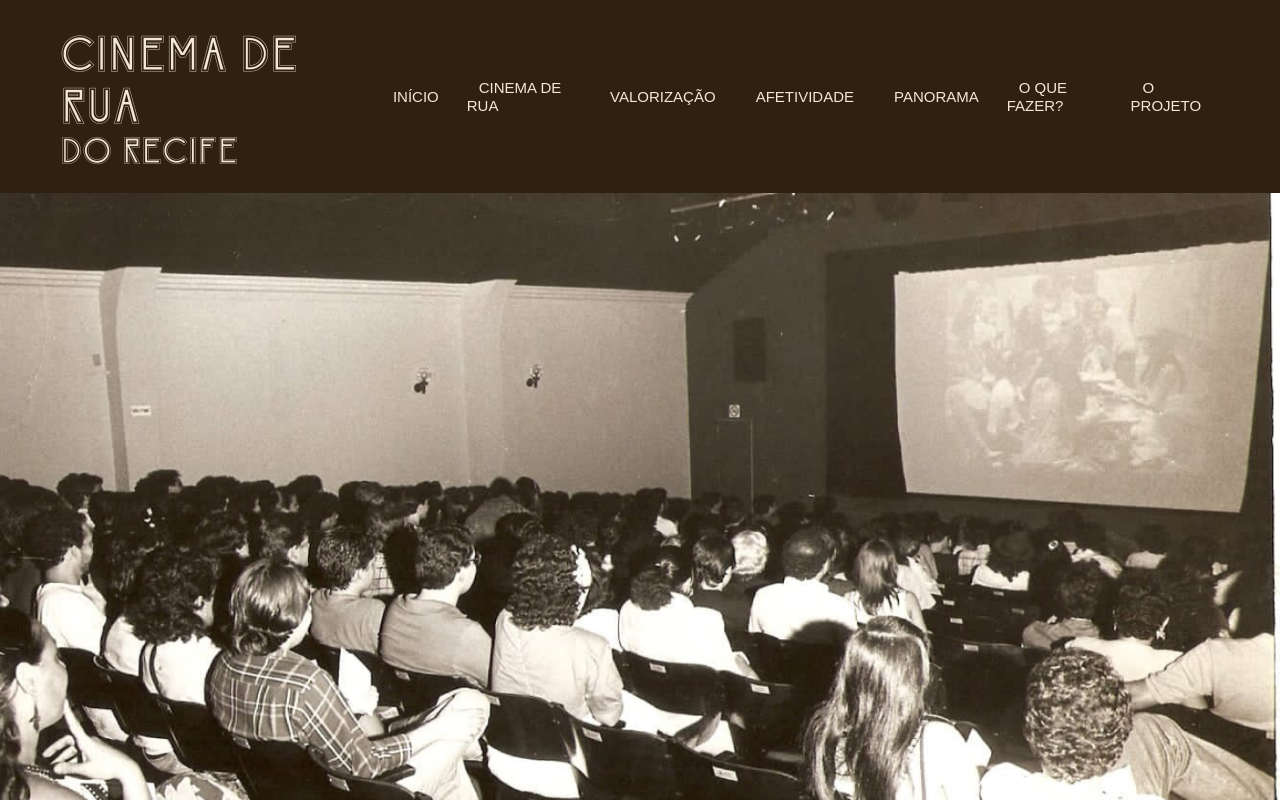
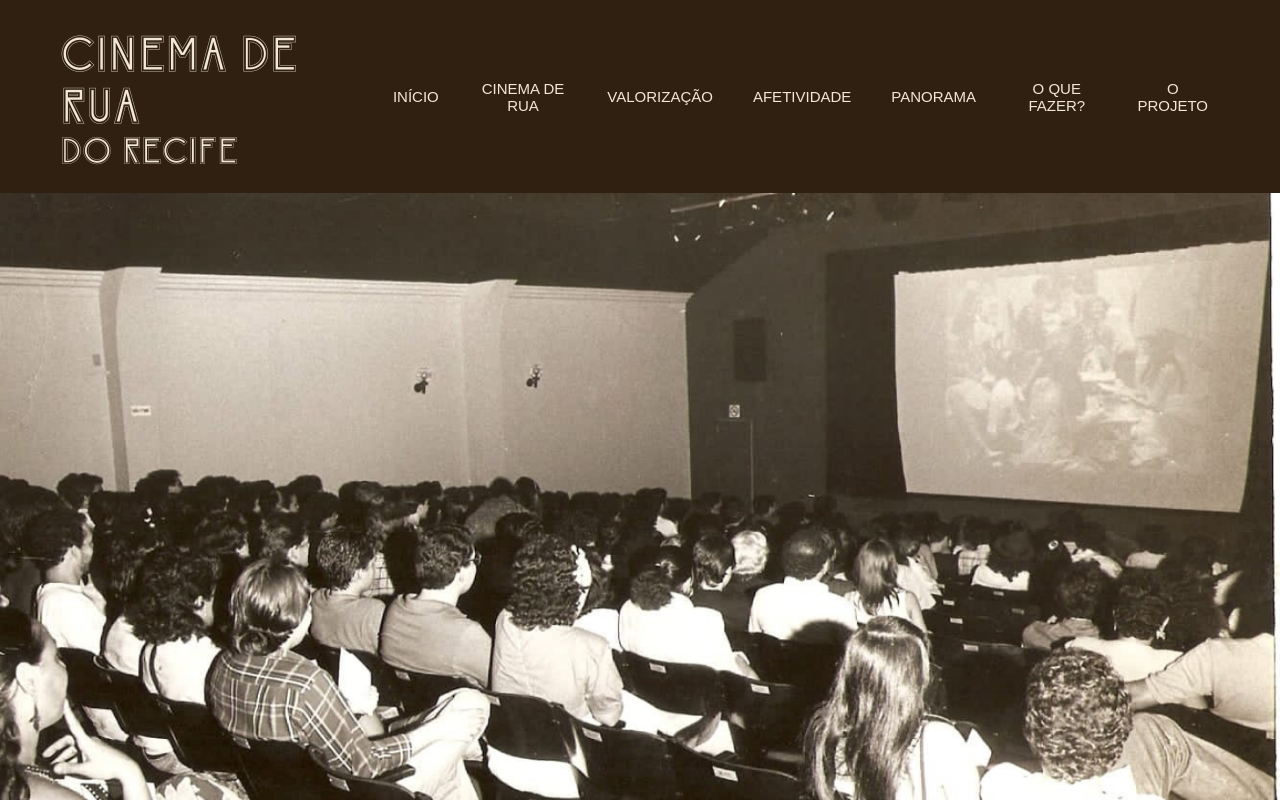
Before and after one commit to italoh623/cinema-rua, a Next.js app: page / in a window 1280 px wide. Shown: the top 800 px of the page. Built offline with nearby package versions, Linux system fonts and the light colour scheme; a web font is replaced by a local one.

Commit message:
Organizando Menu

```diff
--- a/src/components/Menu/styles.module.css
+++ b/src/components/Menu/styles.module.css
@@ -40,6 +40,12 @@
   margin-left: 16px;
 }
 
+.menu > li > a {
+  display: flex;
+  text-align: center;
+  justify-content: center;
+}
+
 .menuButton {
   font-weight: 400;
   font-size: 0.9375rem;
--- a/src/components/SessionMore/styles.module.css
+++ b/src/components/SessionMore/styles.module.css
@@ -57,4 +57,5 @@
 
 .findOutMore button:hover {
   background-color: #f5e6cc;
+  cursor: pointer;
 }
```
